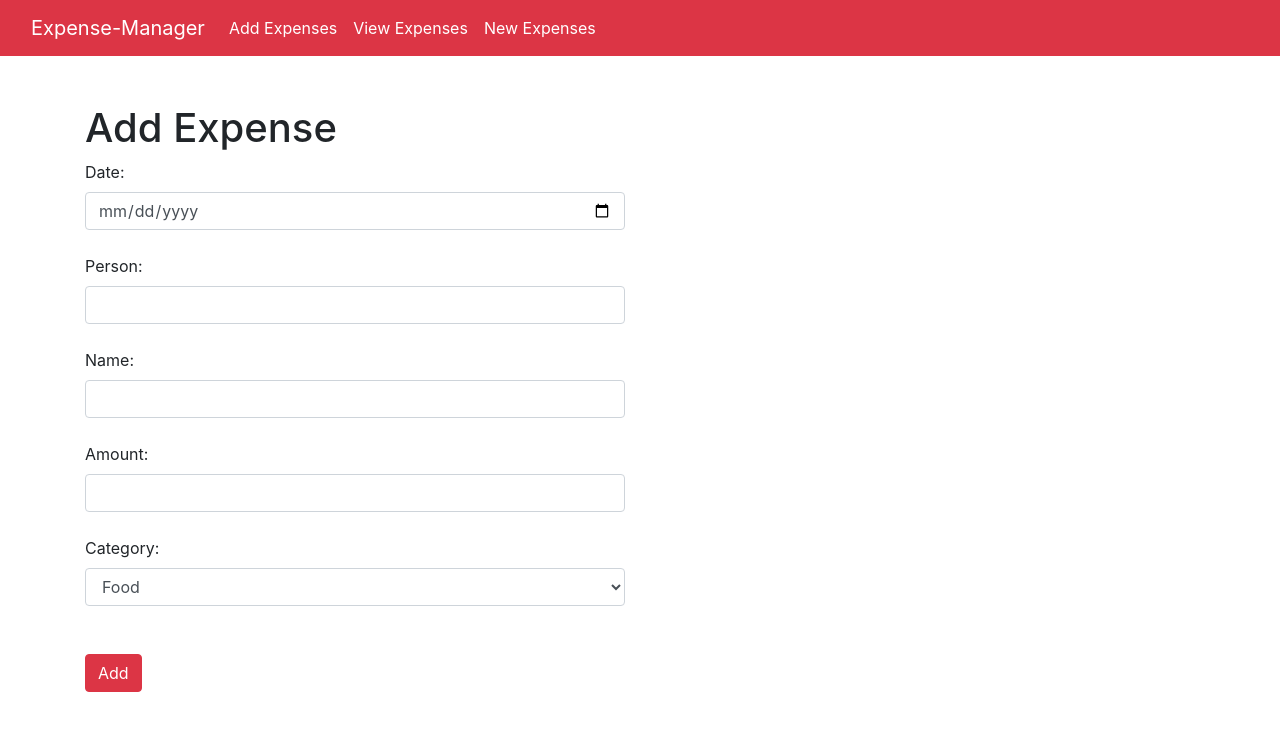
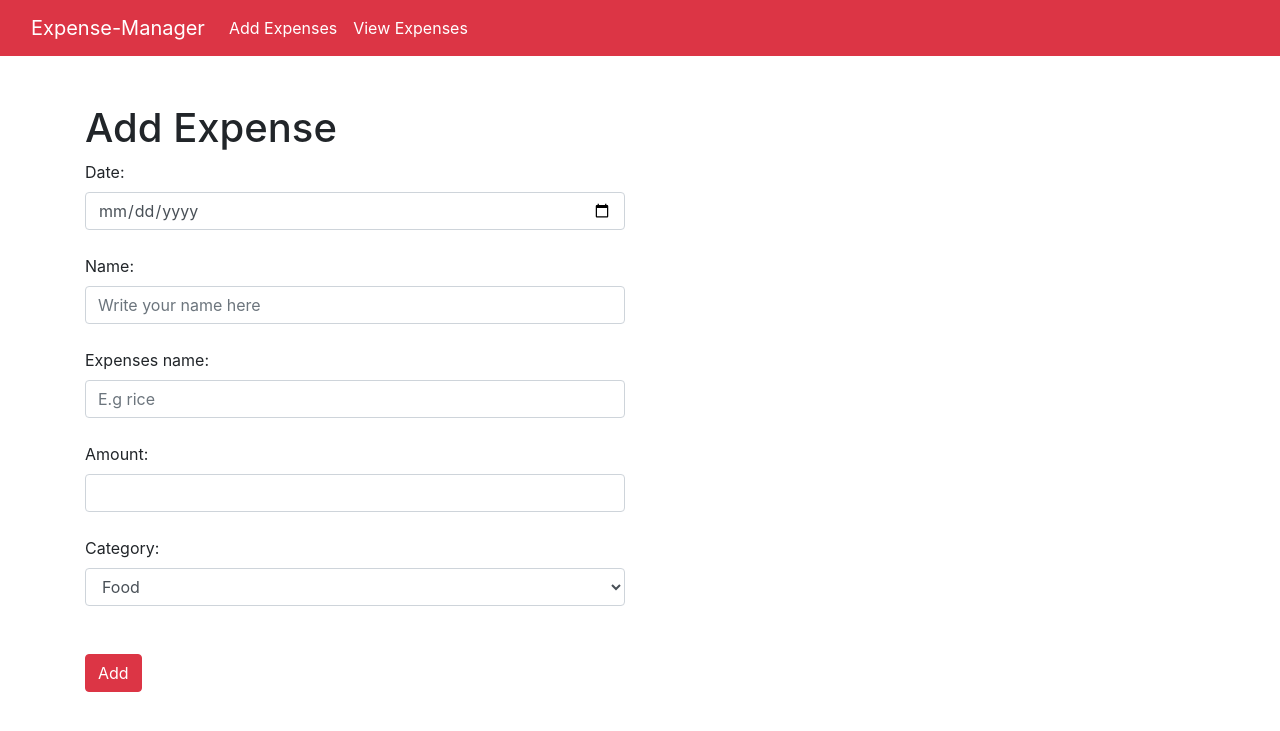
Before and after one commit to uchennadaniel/Expenses-Webapplication, a Flask app: page / in a window 1280 px wide. Shown: the top 731 px of the page. Run offline with Flask 3, Linux system fonts and the light colour scheme.

Commit message:
Update Expense Manager app

```diff
--- a/Templates/add.html
+++ b/Templates/add.html
@@ -10,11 +10,11 @@
         <label for="date">Date:</label>
         <input class="form-control" type="date" id="date" name="date" required><br>
 
-        <label for="name">Person:</label>
-        <input class="form-control" type="text" id="person" name="person" required><br>
+        <label for="name">Name:</label>
+        <input class="form-control" placeholder="Write your name here" type="text" id="person" name="person" required><br>
 
-        <label for="name">Name:</label>
-        <input class="form-control" type="text" id="expensename" name="expensename" required><br>
+        <label for="name">Expenses name:</label>
+        <input class="form-control" placeholder="E.g rice" type="text" id="expensename" name="expensename" required><br>
         <label for="amount">Amount:</label>
         <input class="form-control" type="number" id="amount" name="amount" step="0.01" required><br>
         <label for="category">Category:</label>
--- a/Templates/base.html
+++ b/Templates/base.html
@@ -23,9 +23,7 @@
           <a class="nav-link active" aria-current="page"  href="/expenses">View Expenses</a>
         </li>
 
-        <li class="nav-item">
-          <a class="nav-link active" aria-current="page" href="/expenses">New Expenses</a>
-        </li>
+
 
       </ul>
     </div>
```
